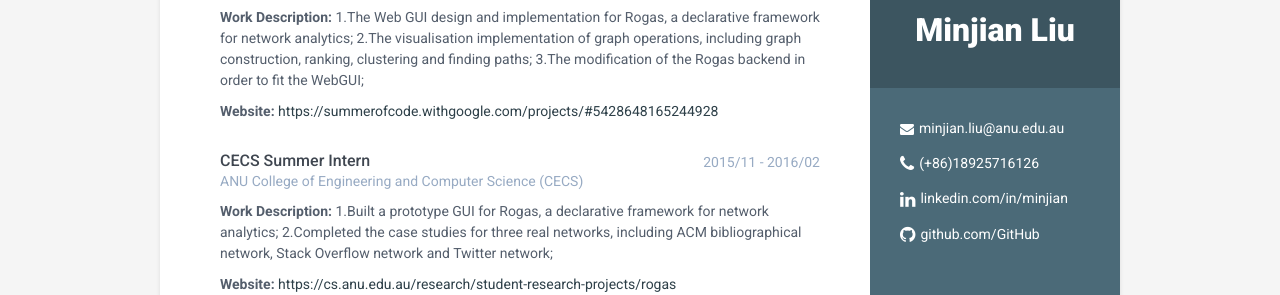
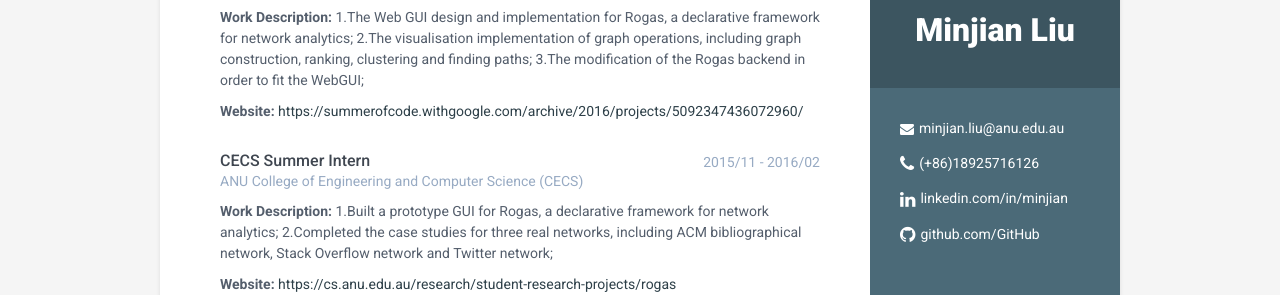
Before and after one commit to thomas-liao/thomas-liao.github.io, a Jekyll site: the page built from index.html, in a window 1280 px wide. Shown: the part 183-478 px from the top of the page. Built offline with Jekyll 4.4.1, drawn with Linux system fonts in a browser that asks for light colours; some of the changed lines change nothing that is shown.

Commit message:
Update experience.html

```diff
--- a/_includes/experience.html
+++ b/_includes/experience.html
@@ -11,7 +11,7 @@
                     </div><!--//meta-->
                     <div class="details">
                         <p><b>Work Description: </b>1.The Web GUI design and implementation for Rogas, a declarative framework for network analytics; 2.The visualisation implementation of graph operations, including graph construction, ranking, clustering and finding paths; 3.The modification of the Rogas backend in order to fit the WebGUI;</p>
-                        <p><b>Website: </b><a href="https://summerofcode.withgoogle.com/archive/2016/projects/5092347436072960/" target="_blank">https://summerofcode.withgoogle.com/projects/#5428648165244928</a></p>
+                        <p><b>Website: </b><a href="https://summerofcode.withgoogle.com/archive/2016/projects/5092347436072960/" target="_blank">https://summerofcode.withgoogle.com/archive/2016/projects/5092347436072960/</a></p>
                     </div><!--//details-->
                 </div><!--//item-->
 
```
